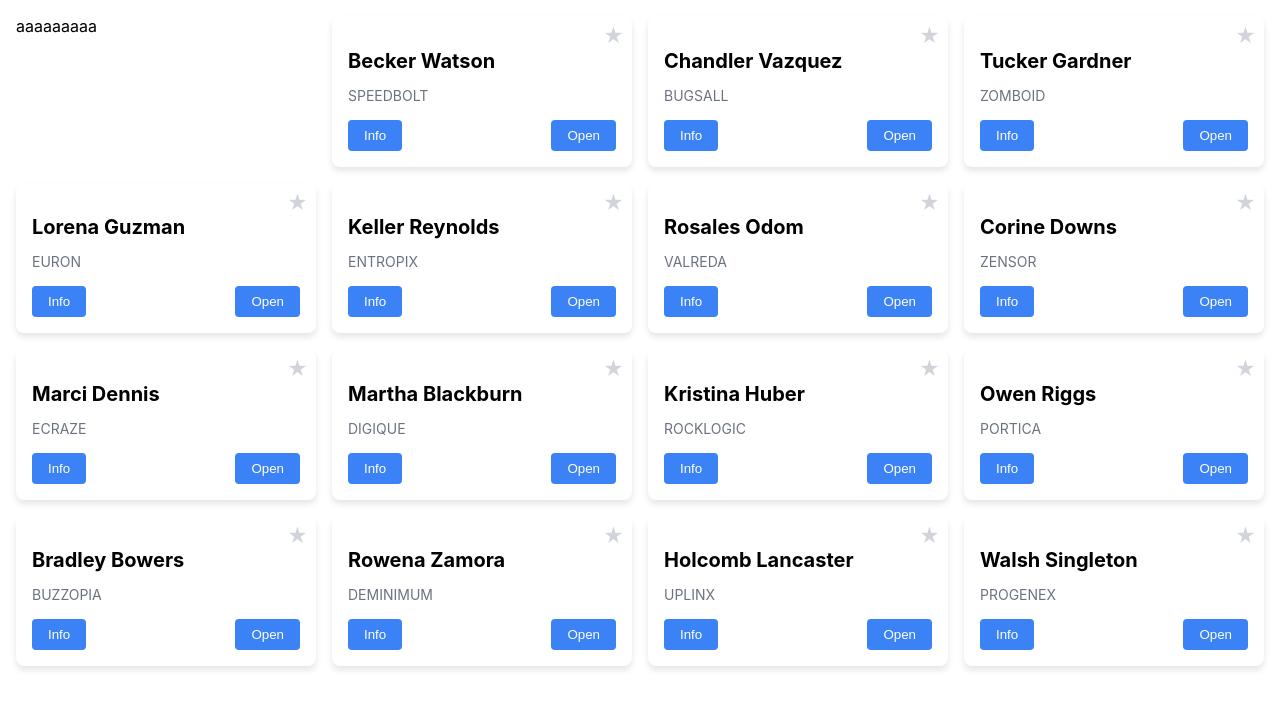
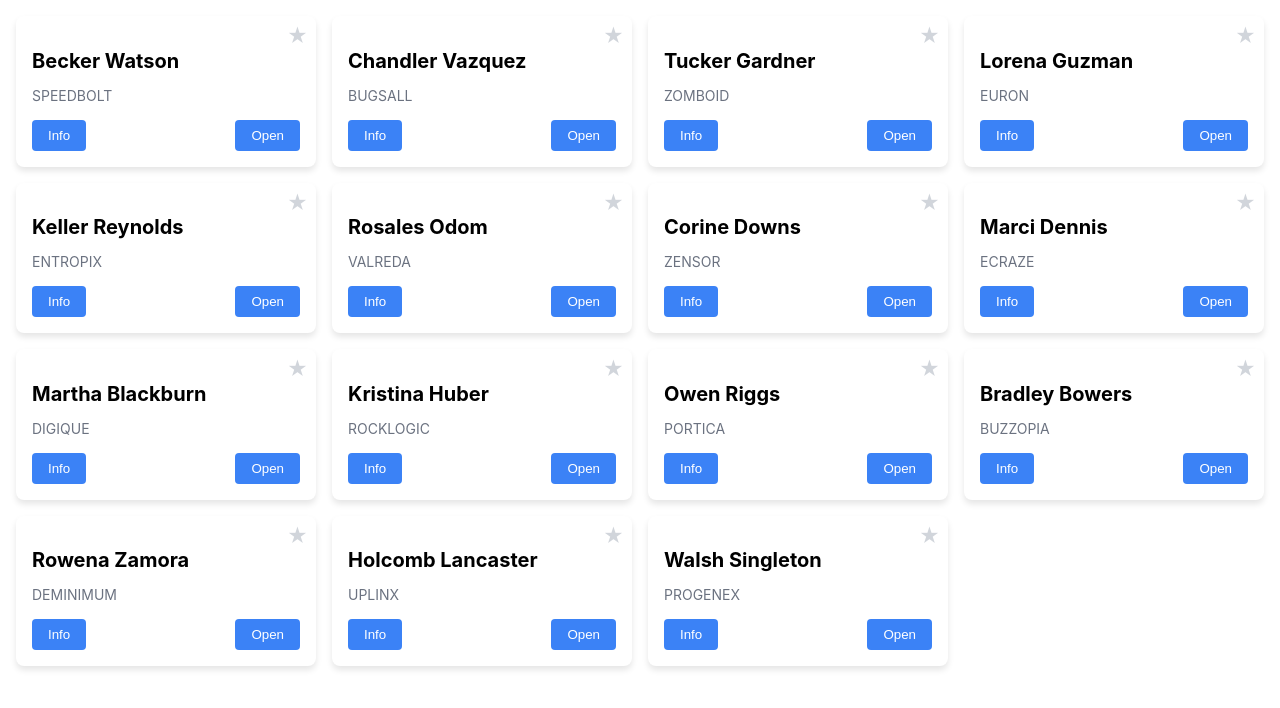
Before and after one commit to RishabhR18/react-app-assesment, a React (Create React App) app: page / in a window 1280 px wide. Shown: the top 708 px of the page. Built offline with nearby package versions, Linux system fonts and the light colour scheme.

Commit message:
Removed the unneccessary text

```diff
--- a/src/App.js
+++ b/src/App.js
@@ -29,7 +29,6 @@ const App = () => {
 
   return (
     <div className="grid-container">
-      aaaaaaaaa
       {data.map((card) => (
         <div key={card._id} className="card">
           <div className="favorite-icon">
```
